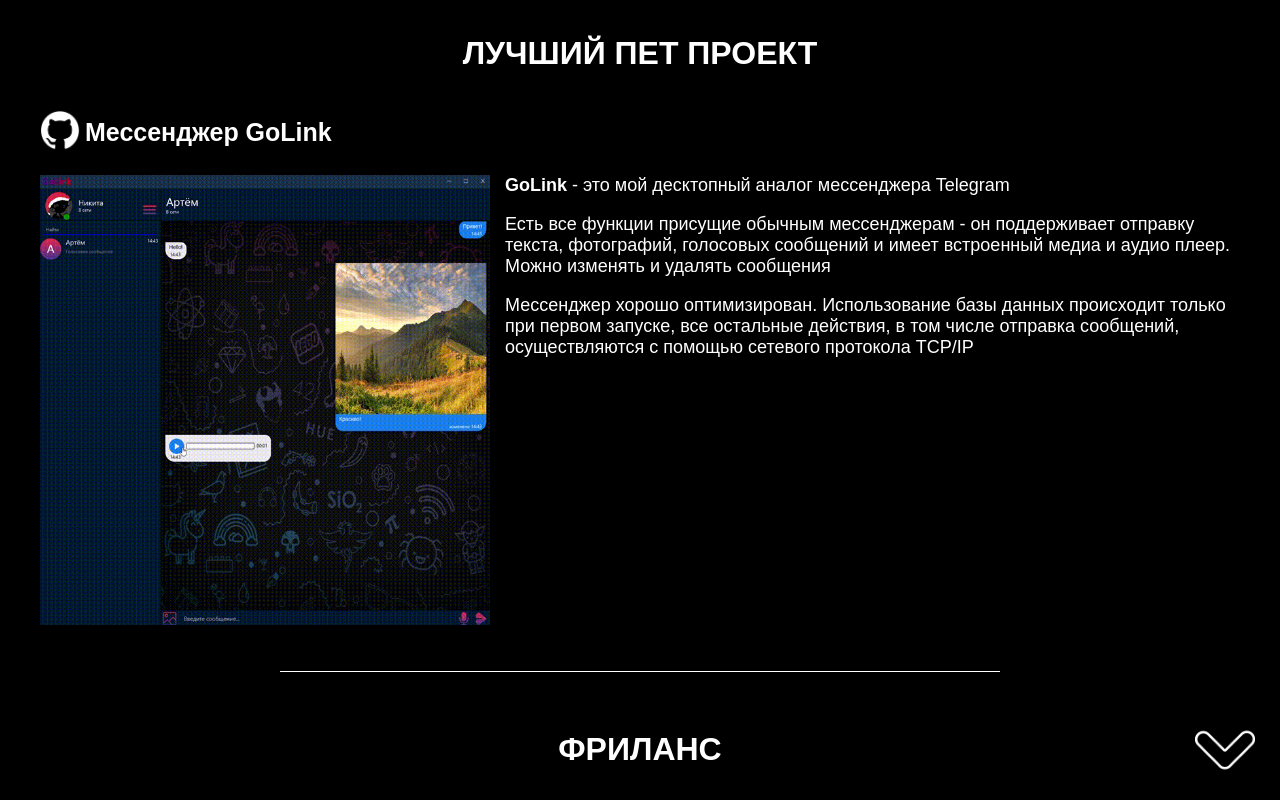
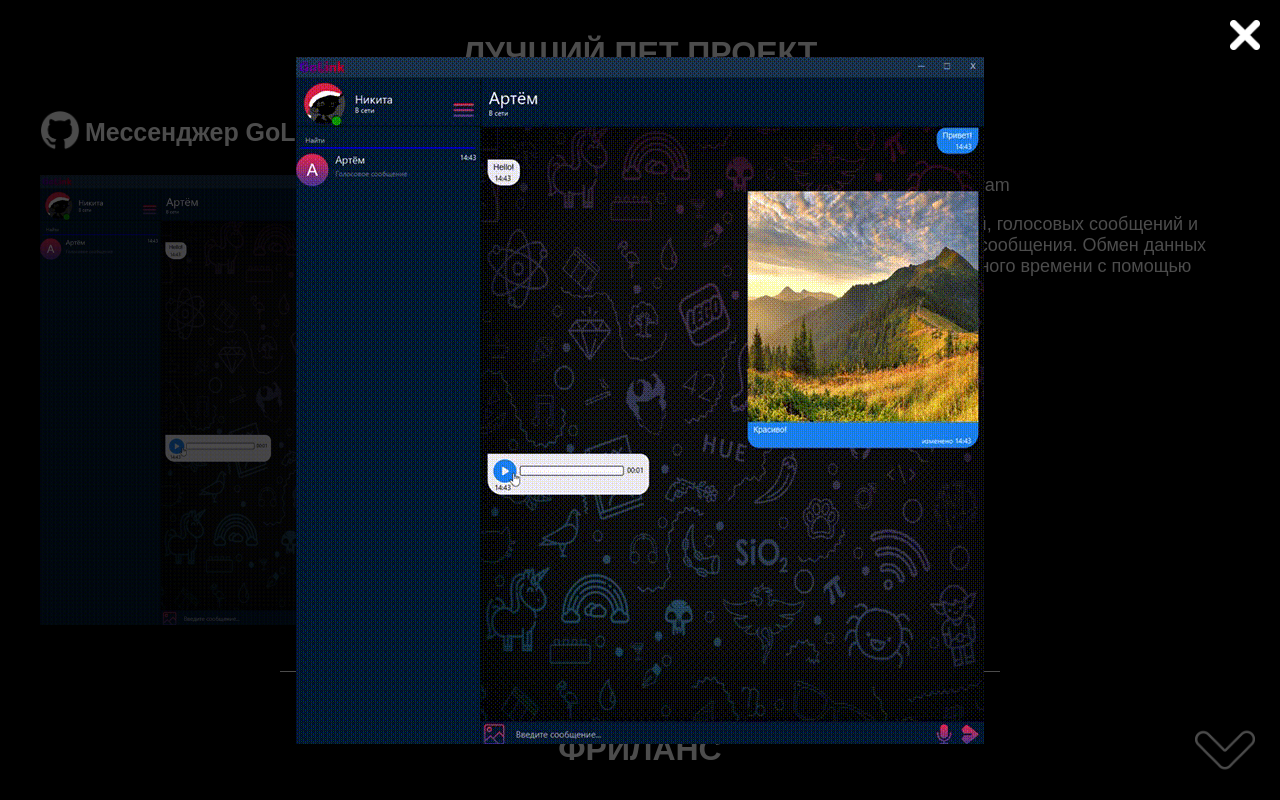
Before and after one commit to Nikidzawa/Portfolio, a React (Create React App) app: page /home in a window 1280 px wide. Both pictures are taken after a click on the picture 265 px from the left and 1260 px from the top of the page. Shown: the part 860-1660 px from the top of the page. Built offline with nearby package versions, Linux system fonts and the light colour scheme; what mobile-detect would draw is missing.

Commit message:
Изображения теперь можно открывать, немного исправлено отображение на телефонах

```diff
--- /dev/null
+++ b/src/components/ImageWidget.js
@@ -0,0 +1,90 @@
+import styled from "styled-components";
+import {useEffect} from "react";
+import imageWidgetController from "../store/ImageWidgetController"
+import {observer} from "mobx-react-lite";
+import CloseImage from "../img/close.png"
+
+const Background = styled.div`
+    position: fixed;
+    top: 0;
+    right: 0;
+    bottom: 0;
+    left: 0;
+    z-index: 999999;
+    background-color: rgba(0, 0, 0, 0.7);
+    display: flex;
+    align-items: center;
+    justify-content: center;
+    padding: 5px;
+`
+
+const Image = styled.img`
+    width: auto;
+    height: auto;
+    max-height: 90vh;
+
+    @media (max-width: 650px) {
+        width: 100%;
+        height: auto;
+    }
+`
+
+const CloseButton = styled.img`
+    position: absolute;
+    right: 20px;
+    top: 20px;
+    width: 30px;
+    height: 30px;
+    cursor: pointer;
+    @media (max-width: 650px) {
+        width: 25px;
+        height: 25px;
+    }
+`
+
+export default observer(function ImageWidget() {
+
+    function closeWidget (event) {
+        event.preventDefault()
+        if (event.key === "Escape") {
+            imageWidgetController.closeWidget();
+        }
+    }
+
+    function preventScrolling(e) {
+        e.preventDefault();
+    }
+
+    function handleBackgroundClick(event) {
+        if (event.target === event.currentTarget) {
+            imageWidgetController.closeWidget();
+        }
+    }
+
+    useEffect(() => {
+        if (imageWidgetController.isVisible) {
+            window.addEventListener('wheel', preventScrolling, { passive: false });
+            window.addEventListener('touchmove', preventScrolling, { passive: false });
+            window.addEventListener('keydown', closeWidget);
+        }
+
+        return () => {
+            window.removeEventListener('wheel', preventScrolling);
+            window.removeEventListener('touchmove', preventScrolling);
+            window.removeEventListener('keydown', closeWidget);
+        };
+    }, [imageWidgetController.isVisible]);
+
+    return (
+        <>
+            {
+                imageWidgetController.isVisible && (
+                    <Background onClick={handleBackgroundClick}>
+                        <CloseButton src={CloseImage} onClick={() => imageWidgetController.closeWidget()}/>
+                        <Image src={imageWidgetController.image}/>
+                    </Background>
+                )
+            }
+        </>
+    )
+})
--- a/src/data/LanguageData.js
+++ b/src/data/LanguageData.js
@@ -27,17 +27,15 @@
                 title: "BEST PET PROJECT",
                 name: "GoLink Messenger",
                 previewTitle: "GoLink",
-                preview: "this is my desktop equivalent of the Telegram messenger",
-                firstParagraph: "It has all the functions typical of regular messengers - it supports sending text photos, voice messages, and has a built-in media and audio player. Messages can be edited and deleted.",
-                secondParagraph: "The messenger is well optimized. The database is used only during the first launch, all other actions, including sending messages, are carried out using the TCP/IP network protocol."
+                preview: "this is my desktop equivalent of the Whatsapp messenger",
+                firstParagraph: "Messenger support sending text, photos, voice messages, and has media and audio player. Messages can be edited and deleted. Data exchange between users is carried out in real time thanks to the TCP/IP protocol",
             }
             case "ru": return {
                 title: "ЛУЧШИЙ ПЕТ ПРОЕКТ",
                 name: "Мессенджер GoLink",
                 previewTitle: "GoLink",
                 preview: "- это мой десктопный аналог мессенджера Telegram",
-                firstParagraph: "Есть все функции присущие обычным мессенджерам - он поддерживает отправку текста, фотографий, голосовых сообщений и имеет встроенный медиа и аудио плеер. Можно изменять и удалять сообщения",
-                secondParagraph: "Мессенджер хорошо оптимизирован. Использование базы данных происходит только при первом запуске, все остальные действия, в том числе отправка сообщений, осуществляются с помощью сетевого протокола TCP/IP"
+                firstParagraph: "Мессенджер поддерживает отправку текста, фотографий, голосовых сообщений и имеет медиа и аудио плеер. Можно изменять и удалять сообщения. Обмен данных между пользователями осуществляется в режиме реального времени c помощью протокола TCP/IP",
             }
             default: break;
         }
--- a/src/pages/main/HomePage.js
+++ b/src/pages/main/HomePage.js
@@ -11,6 +11,7 @@
 import styled from "styled-components";
 import ContactsSection from "./contactsSection/ContactsSection";
 import themeController from "../../store/ThemeController";
+import ImageWidget from "../../components/ImageWidget";
 
 const BottomNavigateButton = styled.img`
     position: fixed;
@@ -154,6 +155,7 @@
                 <Separator/>
                 <ContactsSection contactsSectionRef={contactsSectionRef}/>
             </main>
+            <ImageWidget/>
             <UpNavigateButton title={"ArrowUp"} isFirstSection={isFirstSection} onClick={handlePrevScroll} src={themeController.themeIsDark() ? UP_BUTTON_IMAGE : UP_BUTTON_BLACK_IMG}/>
             <BottomNavigateButton title={"ArrowDown"} isLastSection={isLastSection} onClick={handleNextSection} src={themeController.themeIsDark() ? DOWN_BUTTON_IMAGE : DOWN_BUTTON_BLACK_IMG}/>
         </>
--- a/src/pages/main/bestFreelanceProjectSection/BestFreelanceProjectSection.js
+++ b/src/pages/main/bestFreelanceProjectSection/BestFreelanceProjectSection.js
@@ -4,15 +4,13 @@
 import React, {useEffect, useState} from "react";
 import languageController from "../../../store/LanguageController";
 import {observer} from "mobx-react-lite";
+import imageWidgetController from "../../../store/ImageWidgetController";
 
 const MainContainer = styled.div`
     min-height: 90vh;
     display: flex;
     flex-direction: column;
     justify-content: center;
-
-    @media screen and (max-width: 750px){
-        min-height: 95vh;
 `
 
 const SectionName = styled.h1`
@@ -76,6 +74,7 @@
 const Image = styled.img`
     width: 550px;
     height: 500px;
+    cursor: pointer;
 
     @media (max-width: 750px) {
         width: 45%;
@@ -112,7 +111,7 @@
                         window.innerWidth < 600 ? (
                             <>
                                 <ImageAndFirstParagraph>
-                                    <Image src={FREELANCE_IMG}/>
+                                    <Image src={FREELANCE_IMG} onClick={() => imageWidgetController.showWidget(FREELANCE_IMG)}/>
                                     <div><strong>{languagePageData.name}</strong> {languagePageData.firstParagraph}</div>
                                 </ImageAndFirstParagraph>
                                 <div>
@@ -121,7 +120,7 @@
                             </>
                         ) : (
                             <>
-                                <Image src={FREELANCE_IMG}/>
+                                <Image src={FREELANCE_IMG} onClick={() => imageWidgetController.showWidget(FREELANCE_IMG)}/>
                                 <div>
                                     <div><strong>{languagePageData.name}</strong> {languagePageData.firstParagraph}</div>
                                     <p>{languagePageData.secondParagraph}</p>
--- a/src/pages/main/bestPetProjectSection/BestPetProjectSection.js
+++ b/src/pages/main/bestPetProjectSection/BestPetProjectSection.js
@@ -4,6 +4,8 @@
 import languageController from "../../../store/LanguageController";
 import {useEffect, useState} from "react";
 import {observer} from "mobx-react-lite";
+import imageWidgetController from "../../../store/ImageWidgetController";
+import FREELANCE_IMG from "../bestFreelanceProjectSection/img/freelance.jpg";
 
 const MainContainer = styled.div`
     min-height: 90vh;
@@ -11,9 +13,6 @@
     flex-direction: column;
     justify-content: center;
 
-    @media screen and (max-width: 750px){
-        min-height: 95vh;
-    }
 `
 
 const SectionName = styled.h1`
@@ -71,6 +70,7 @@
 const Image = styled.img`
     width: 450px;
     height: 450px;
+    cursor: pointer;
 
     @media (max-width: 450px) {
         width: 100%;
@@ -101,11 +101,10 @@
                 <strong>{languagePageData.name}</strong>
             </LinkContainer>
             <InfoContainer>
-                <Image src={GoLinkLogo}/>
+                <Image src={GoLinkLogo} onClick={() => imageWidgetController.showWidget(GoLinkLogo)}/>
                 <MainInfoContainer>
                     <div><strong>{languagePageData.previewTitle}</strong> {languagePageData.preview}</div>
                     <p>{languagePageData.firstParagraph}</p>
-                    <p>{languagePageData.secondParagraph}</p>
                 </MainInfoContainer>
             </InfoContainer>
         </MainContainer>
--- a/src/pages/main/skillSection/SkillsSection.js
+++ b/src/pages/main/skillSection/SkillsSection.js
@@ -83,7 +83,7 @@
 `
 
 const MainContainer = styled.div`
-    min-height: 95vh;
+    min-height: 90vh;
     display: flex;
     flex-direction: column;
     justify-content: center;
--- /dev/null
+++ b/src/store/ImageWidgetController.js
@@ -0,0 +1,22 @@
+import {makeAutoObservable} from "mobx";
+
+class ImageWidgetController {
+
+    isVisible = false;
+    image = null;
+
+    constructor() {
+        makeAutoObservable(this);
+    }
+
+    closeWidget() {
+        this.isVisible = false;
+    }
+
+    showWidget(image) {
+        this.isVisible = true;
+        this.image = image;
+    }
+}
+
+export default new ImageWidgetController();
```
Also changed, not shown: src/img/close.png (added).
